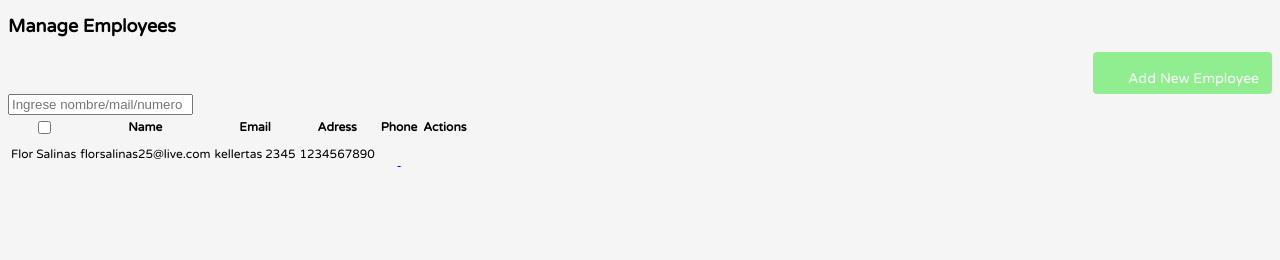
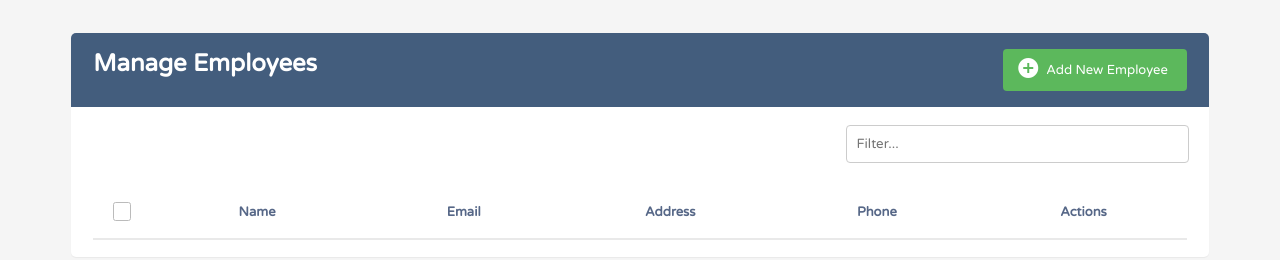
Before and after one commit to Vickase/ada-tp-3, a plain HTML site: page index.html in a window 1280 px wide. Drawn offline with nearby package versions, Linux system fonts and the light colour scheme.

Commit message:
Guardando cambios de css en mi branch, paraempezar a trabajar con js

```diff
--- a/Sass/Estilos-encabezado.scss
+++ b/Sass/Estilos-encabezado.scss
@@ -3,12 +3,13 @@ body {
   font-family: "Varela Round", sans-serif;
   font-size: 12px;
 }
-/* .contenedor-todo */
+
 .container {
   padding: 16px auto;
-}
-
-/* .contenedor-1 */
+  display: flex;
+  width: 100%;
+  align-content: center;
+  justify-content: center;
   .section-container {
     width: 90%;
     background: white;
@@ -17,9 +18,6 @@ body {
     border-radius: 5px;
     box-shadow: 0 1px 1px rgba(0, 0, 0, 0.05);
     box-sizing: border-box;
-}
-
-/* .encabezado */
     .header {
       padding-bottom: 15px;
       background: #435d7d;
@@ -30,31 +28,21 @@ body {
       display: flex;
       flex-direction: row;
       justify-content: space-between;
-
+      .header-title {
+        font-size: 24px;
+        margin: 0;
       }
-
-.subtitulo-encabezado {
+      .boton {
+        background-color: #5cb85c;
         display: flex;
-  justify-content: flex-end;
-  color: white;
-}
-.subtitulo-encabezado .boton {
-  background-color: lightgreen;
-  display: inline-block;
         padding: 6px 12px;
-  margin: 0;
-  font-size: 14px;
+        font-size: 13px;
         text-align: center;
-  vertical-align: middle;
         border: 1px solid transparent;
         border-radius: 4px;
         color: white;
-}
-
-.boton {
+        align-content: center;
         text-decoration: none;
-}
-
         .material-icons {
           font-family: "Material Icons";
           font-weight: normal;
@@ -64,4 +52,109 @@ body {
           letter-spacing: normal;
           text-transform: none;
           display: inline-block;
+          white-space: nowrap;
+          word-wrap: normal;
+          direction: ltr;
         }
+        .button-text {
+          padding: 6px;
+          font-family: "Varela Round", sans-serif;
+        }
+      }
+    }
+    .info-container {
+      height: auto;
+      width: 100%;
+      box-sizing: border-box;
+      .contenedor-buscador {
+        width: 100%;
+        display: flex;
+        flex-direction: row;
+
+        justify-content: flex-end;
+        margin-top: 18px;
+        .buscador-texto {
+          height: 34px;
+          width: 30%;
+          border: 1px solid #ccc;
+          border-radius: 4px;
+          padding-left: 10px;
+          font-family: "Varela Round", sans-serif;
+        }
+      }
+    }
+    .tabla-general {
+      width: 100%;
+      margin-top: 20px;
+      thead {
+        width: 100%;
+        font-weight: 600;
+        .tr-table {
+          color: #566787;
+          width: 100%;
+          display: flex;
+          flex-direction: row;
+          justify-content: space-between;
+          font-size: 13px;
+          border-bottom: 2px solid #e9e9e9;
+          .th {
+            padding: 12px 15px;
+            display: flex;
+            align-items: center;
+            justify-content: center;
+          }
+          .th:not(:first-child) {
+            flex: 1;
+          }
+        }
+      }
+    }
+  }
+}
+
+input[type="checkbox"] + label {
+  display: block;
+  margin: 0.2em;
+  cursor: pointer;
+  padding: 0.2em;
+}
+
+input[type="checkbox"] {
+  display: none;
+}
+
+input[type="checkbox"] + label:before {
+  content: "\2714";
+  border: 1px solid #bbb;
+  border-radius: 0.2em;
+  display: inline-block;
+  width: 1em;
+  height: 1em;
+  padding-left: 0.2em;
+  padding-bottom: 0.3em;
+  margin-right: 0.2em;
+  vertical-align: bottom;
+  color: transparent;
+  transition: 0.2s;
+}
+
+input[type="checkbox"] + label:active:before {
+  transform: scale(0);
+}
+
+input[type="checkbox"]:checked + label:before {
+  border-color: #03a9f4;
+  background-color: #03a9f4;
+  color: #fff;
+}
+
+input[type="checkbox"]:disabled + label:before {
+  transform: scale(1);
+  border-color: #aaa;
+}
+
+input[type="checkbox"]:checked:disabled + label:before {
+  transform: scale(1);
+  border-color: #03a9f4;
+  background-color: #03a9f4;
+}
--- a/index.html
+++ b/index.html
@@ -23,72 +23,52 @@
       integrity="sha256-S1J4GVHHDMiirir9qsXWc8ZWw74PHHafpsHp5PXtjTs="
       crossorigin="anonymous"
     ></script>
-
-    <title>Tercer trabajo Practico</title>
+    <title>Manage Employees - tercer tp</title>
   </head>
   <body>
-    <div class="contenedor-todo">
-      <section class="contenedor-1">
+    <div class="container">
+      <section class="section-container">
         <!---Encabezado-->
-        <div class="encabezado">
-          <div class="contenido-encabezado">
-            <div class="titulo-encabezado">
-              <h1>Manage Employees</h1>
-            </div>
-            <div class="subtitulo-encabezado">
-              <a href="#" class="boton agragar">
-                <i class="material-icons">&#xE147;</i>
-                <span> Add New Employee</span></a
-              >
-            </div>
-          </div>
-        </div>
 
+        <header class="header">
+          <h1 class="header-title">Manage Employees</h1>
+          <button class="boton">
+            <i class="material-icons"> add_circle </i>
+            <span class="button-text">Add New Employee </span>
+          </button>
+        </header>
+
+        <section class="info-container">
           <!--Buscador/filtro-->
+
           <div class="contenedor-buscador">
-          <div class="contenido-buscador">
             <input
               id="buscador"
               class="buscador-texto"
-              placeholder="Ingrese nombre/mail/numero"
+              placeholder="Filter..."
               type="text"
             />
           </div>
-        </div>
 
-        <!--Tabla-->
+          <!-- Tabla -->
+          <div class="table-container">
             <table class="tabla-general">
-          <thead class="encabezado-tabla">
-            <tr class="primer-fila">
-              <th class="primer-colum">
-                <span class="chek">
-                  <input type="checkbox" id="checkbox-tabla" />
-                </span>
+              <thead>
+                <tr class="tr-table">
+                  <th class="th" id="check">
+                    <input type="checkbox" id="checkbox" name="checkbox"/>
+                    <label for="checkbox"></label>
                   </th>
-              <th>Name</th>
-              <th>Email</th>
-              <th>Adress</th>
-              <th>Phone</th>
-              <th>Actions</th>
+                  <th class="th">Name</th>
+                  <th class="th">Email</th>
+                  <th class="th">Address</th>
+                  <th class="th">Phone</th>
+                  <th class="th">Actions</th>
                 </tr>
               </thead>
-          <tbody>
-            <tr>
-              <td>Flor Salinas</td>
-              <td>florsalinas25@live.com</td>
-              <td>kellertas 2345</td>
-              <td>1234567890</td>
-              <td>
-                <a href="#">
-                  <i class="material-icons" title="Edit">&#xE254;</i>
-                </a>
-                <a href="#">
-                  <i class="material-icons" title="Delete">&#xE872;</i>
-                </a>
-              </td>
-            </tr>
-          </tbody>
             </table>
+          </div>
+        </section>
       </section>
     </div>
   </body>
```
Also changed, not shown: index2.html (deleted, +0 -72 lines), Estilos/Estilos-encabezado.css, 1 other file. Lines whose indentation alone changed are shown as unchanged.
